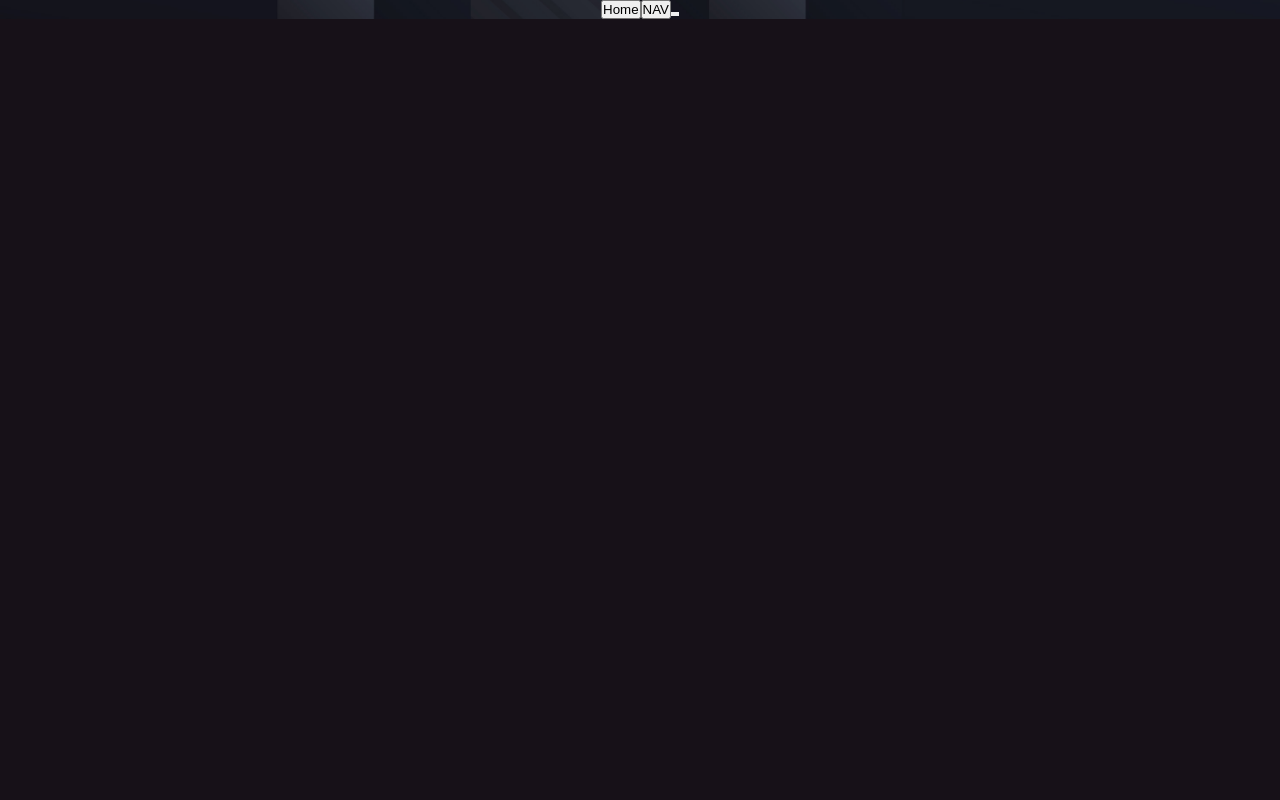
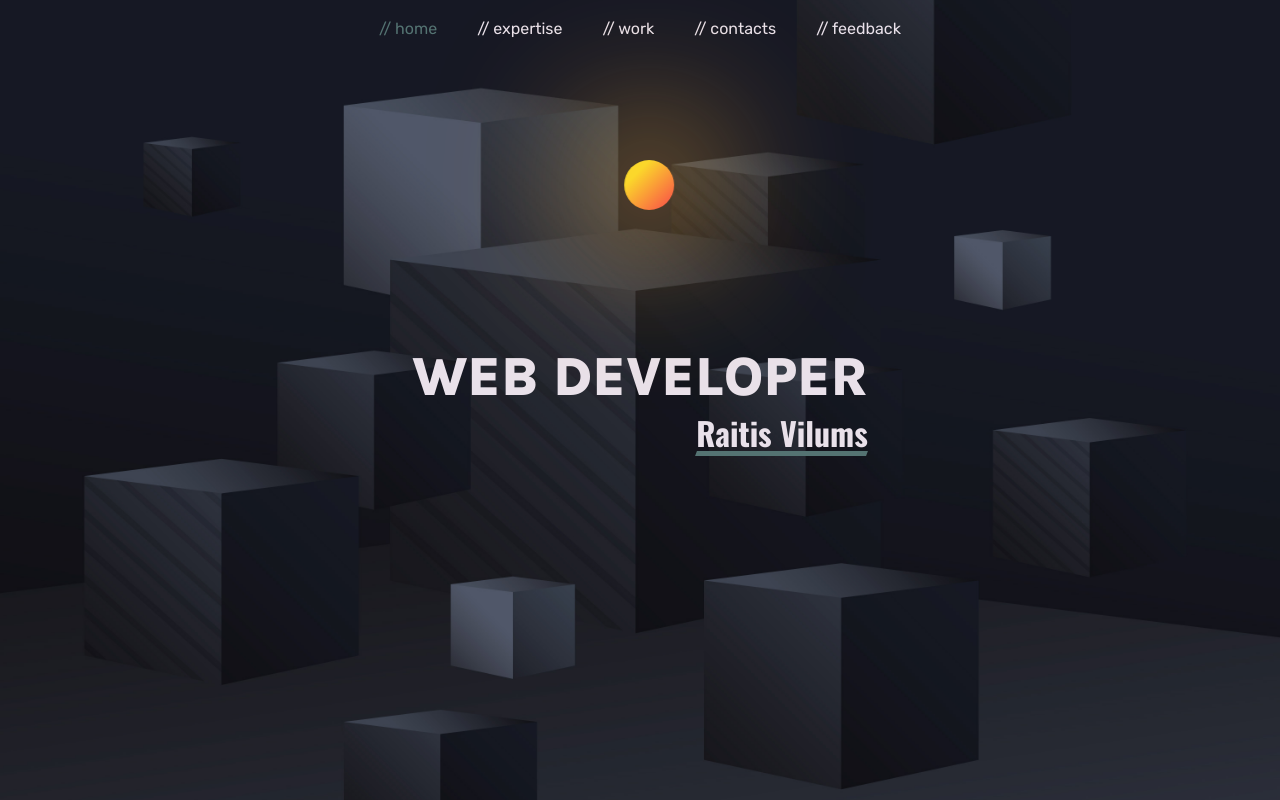
Before and after one commit to RVilums/portfolio-main, a React (Create React App) app: page / in a window 1280 px wide. Built offline with nearby package versions, Linux system fonts and the light colour scheme.

Commit message:
Update 14 files

```diff
--- a/src/App.js
+++ b/src/App.js
@@ -1,21 +1,39 @@
 import "./global.styles.scss";
-import MainWrapper from "./components/layout/main-wrapper";
-import Button from "./components/common/button";
+
+import Root from "./pages/root.page";
+import Home from "./pages/home.page";
+import Wrapper from "./components/layout/wrapper";
+import Container from "./components/layout/container";
 
 function App() {
   return (
-    <MainWrapper>
-      <header className="header">
-        <nav>
-          <ul>
-            <Button buttonType="btn">Home</Button>
-            <Button buttonType="btn">NAV</Button>
-            <Button buttonType="btn"></Button>
-            <Button buttonType="btn"></Button>
-          </ul>
-        </nav>
-      </header>
-    </MainWrapper>
+    <Root>
+      <Home />
+      <Wrapper>
+        <h1>My Expretise</h1>
+        <Container className="container--border">
+          <div className="expertise__heading">
+          <h2>UI/UX Design</h2>
+          {/* Icon Here */}
+          </div>
+          <h3></h3>
+        </Container>
+        <Container className="container--border">
+          <div className="expertise__heading">
+          <h2>Software Development</h2>
+          {/* Icon Here */}
+          </div>
+          <h3></h3>
+        </Container>
+        <Container className="container--border">
+          <div className="expertise__heading">
+          <h2></h2>
+          {/* Icon Here */}
+          </div>
+          <h3></h3>
+        </Container>
+      </Wrapper>
+    </Root>
   );
 }
 
--- a/src/components/common/button.jsx
+++ /dev/null
@@ -1,21 +0,0 @@
-import "./button.styles.scss";
-
-import { NavLink } from "react-router-dom";
-
-const Button = (props) => {
-  let buttonComponent;
-  if (props.buttonType === "nav-link") {
-    buttonComponent = <NavLink>{props.children}</NavLink>;
-  }
-  if (props.buttonType === "link") {
-    buttonComponent = <a>{props.children}</a>;
-  }
-
-  if (props.buttonType === "btn") {
-    buttonComponent = <button>{props.children}</button>;
-  }
-
-  return buttonComponent;
-};
-
-export default Button;
--- a/src/components/common/button/button.jsx
+++ b/src/components/common/button/button.jsx
@@ -13,7 +13,7 @@ const Button = (props) => {
   }
   if (props.buttonType === "link") {
     buttonComponent = (
-      <a className={props.className} href={props.herf}>
+      <a className={props.className} href={props.href ? props.href : ""}>
         {props.children}
       </a>
     );
--- a/src/components/layout/layout.styles.scss
+++ b/src/components/layout/layout.styles.scss
@@ -1,4 +1,4 @@
-.main {
+.theme {
   position: fixed;
   top: 0;
   left: 0;
@@ -19,7 +19,7 @@
 
 .header {
   width: 100%;
-  height: auto;
+  height: 100vh;
   display: flex;
   flex-direction: column;
   align-items: center;
--- a/src/components/layout/main-wrapper.jsx
+++ b/src/components/layout/theme-wrapper.jsx
@@ -3,13 +3,13 @@ import "./layout.styles.scss";
 import { useContext } from "react";
 import { ThemeContext } from "../../contexts/theme.context";
 
-const MainWrapper = (props) => {
+const ThemeWrapper = (props) => {
   const { themeChange } = useContext(ThemeContext);
   return (
-    <div className={`main ${themeChange ? "main__light" : "main__dark"}`}>
+    <div className={`theme ${themeChange ? "theme__light" : "theme__dark"}`}>
       {props.children}
     </div>
   );
 };
 
-export default MainWrapper;
+export default ThemeWrapper;
--- a/src/index.js
+++ b/src/index.js
@@ -2,12 +2,15 @@ import React from "react";
 import ReactDOM from "react-dom/client";
 import App from "./App";
 import { ThemeContextProvider } from "./contexts/theme.context";
+import { MemoryRouter } from "react-router-dom";
 
 const root = ReactDOM.createRoot(document.getElementById("root"));
 root.render(
   <React.StrictMode>
-    <ThemeContextProvider>
-      <App />
-    </ThemeContextProvider>
+    <MemoryRouter>
+      <ThemeContextProvider>
+        <App />
+      </ThemeContextProvider>
+    </MemoryRouter>
   </React.StrictMode>
 );
--- a/src/pages/root.page.jsx
+++ b/src/pages/root.page.jsx
@@ -1,12 +1,12 @@
-import MainWrapper from "../components/layout/main-wrapper";
+import ThemeWrapper from "../components/layout/theme-wrapper";
 import Navigation from "../components/navigation/navigation.component";
 
 const Root = (props) => {
   return (
-    <MainWrapper>
+    <ThemeWrapper>
       <Navigation />
       {props.children}
-    </MainWrapper>
+    </ThemeWrapper>
   );
 };
 
```
Also changed, not shown: src/components/expertise/expertise-item.component.jsx (added, +17 -0 lines), src/components/expertise/expertise.component.jsx (added, +14 -0 lines), .codesandbox/tasks.json (added), src/components/expertise/expertise-item.styles.scss (added), src/components/expertise/expertise.styles.scss (added).
